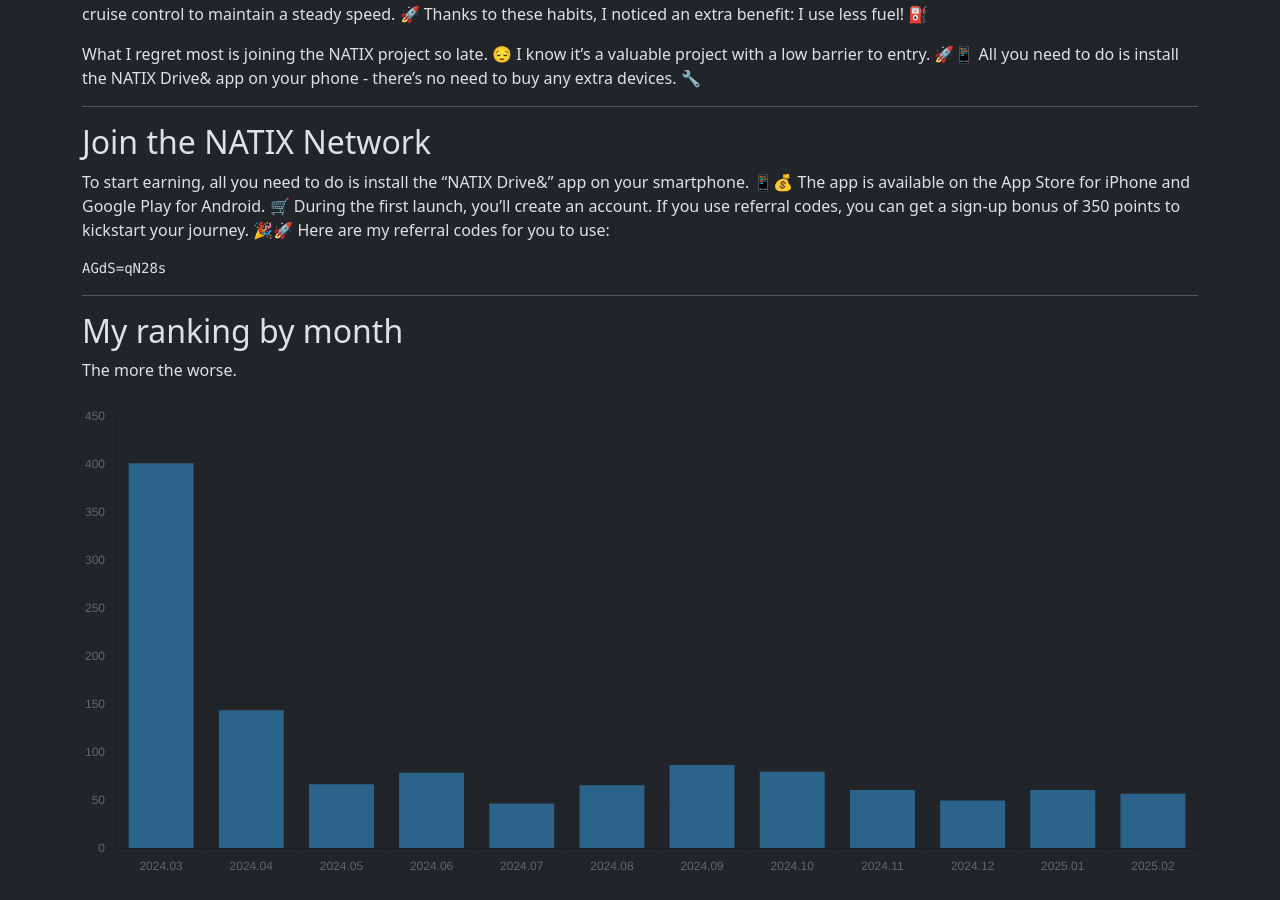
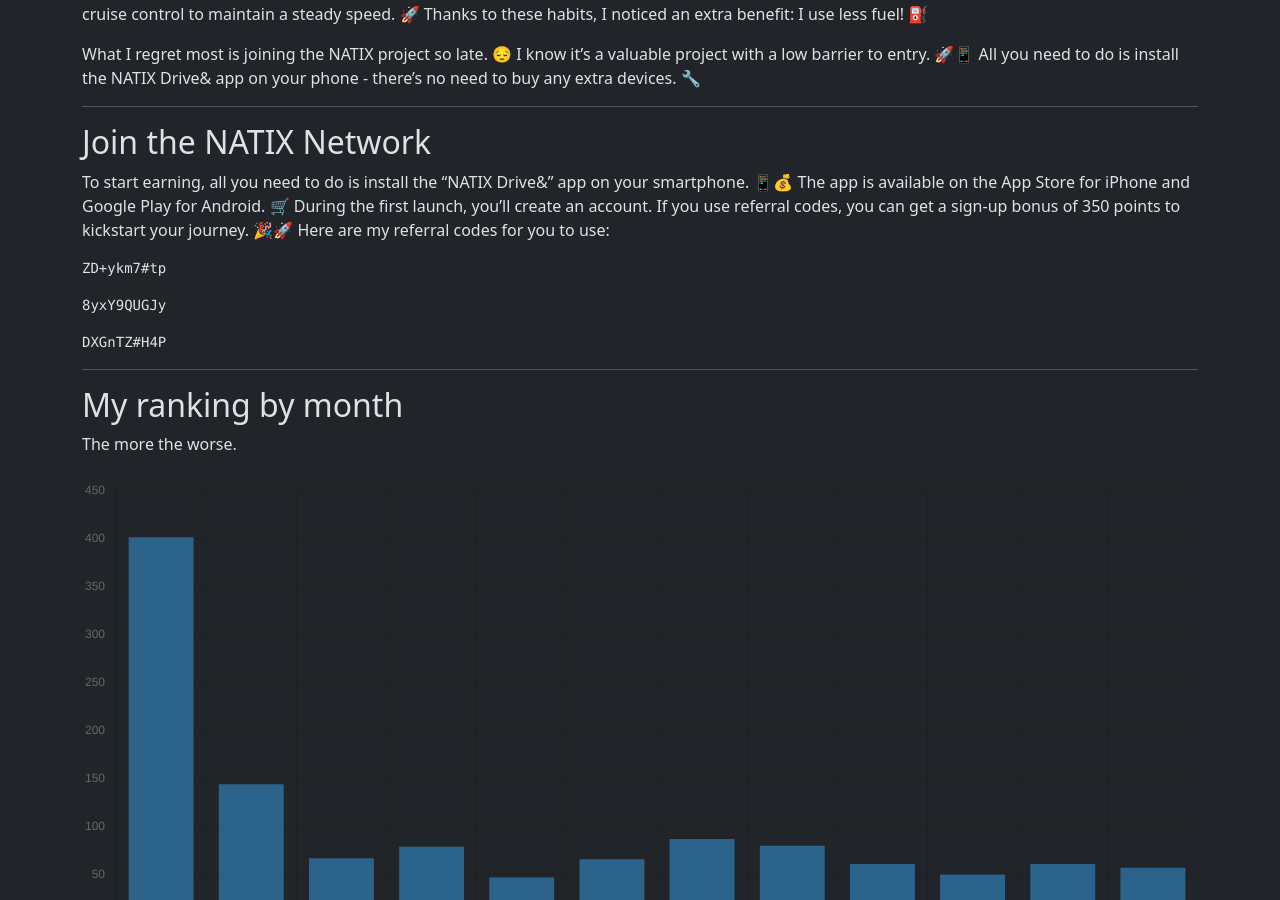
Before and after one commit to torrocus/natix, a Jekyll site: the page built from index.md, in a window 1280 px wide and 900 px high, scrolled down 2352 px. Built offline with Jekyll 4.4.1, drawn with Linux system fonts in a browser that asks for light colours; comment, search, counter and statistics services are not loaded.

Commit message:
Refresh referrer codes

````diff
--- a/index.md
+++ b/index.md
@@ -137,7 +137,15 @@ If you use referral codes, you can get a sign-up bonus of 350 points to kickstar
 Here are my referral codes for you to use:
 <!-- NATIX-REFERRAL-CODES-LIST:START -->
 ```
-AGdS=qN28s
+ZD+ykm7#tp
+```
+
+```
+8yxY9QUGJy
+```
+
+```
+DXGnTZ#H4P
 ```
 <!-- NATIX-REFERRAL-CODES-LIST:END -->
 <!--
````
